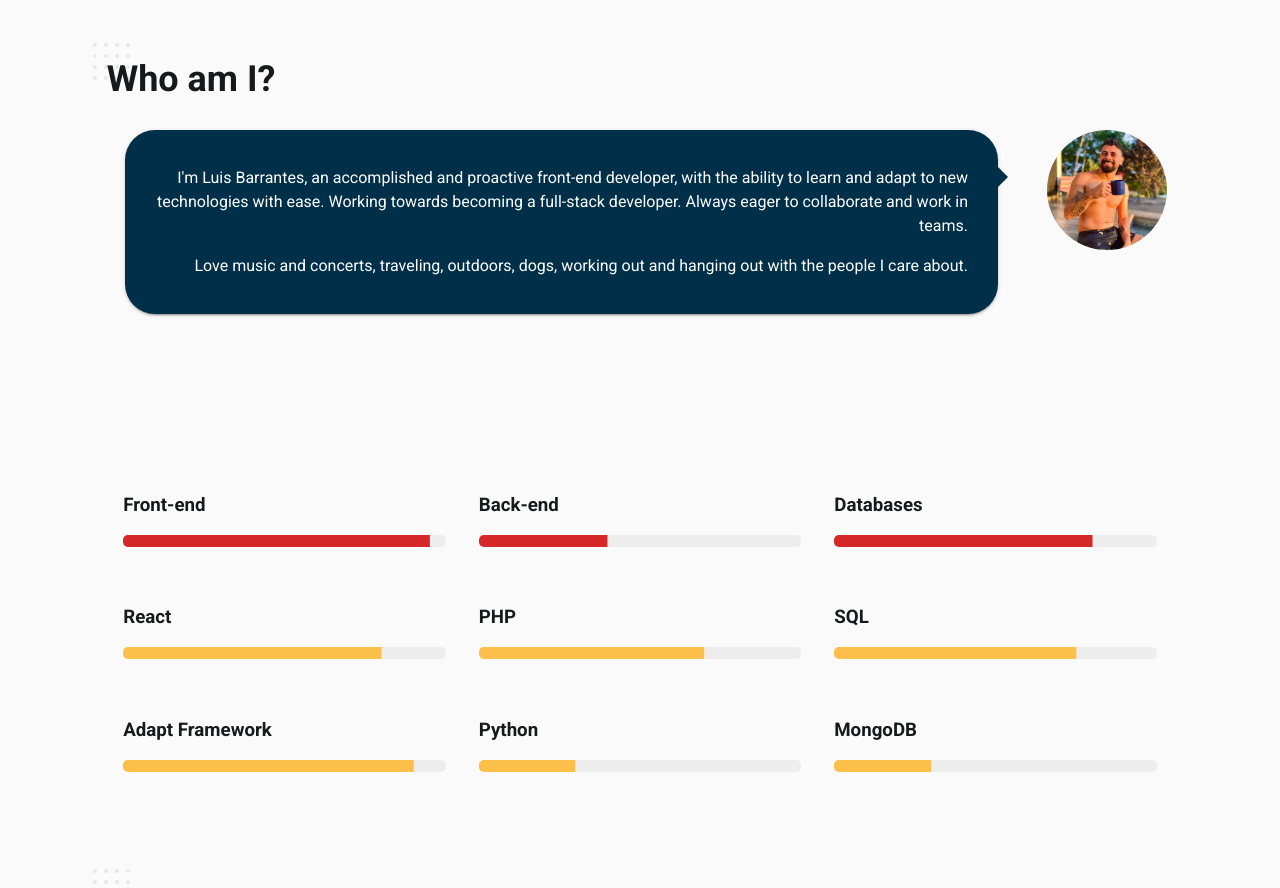
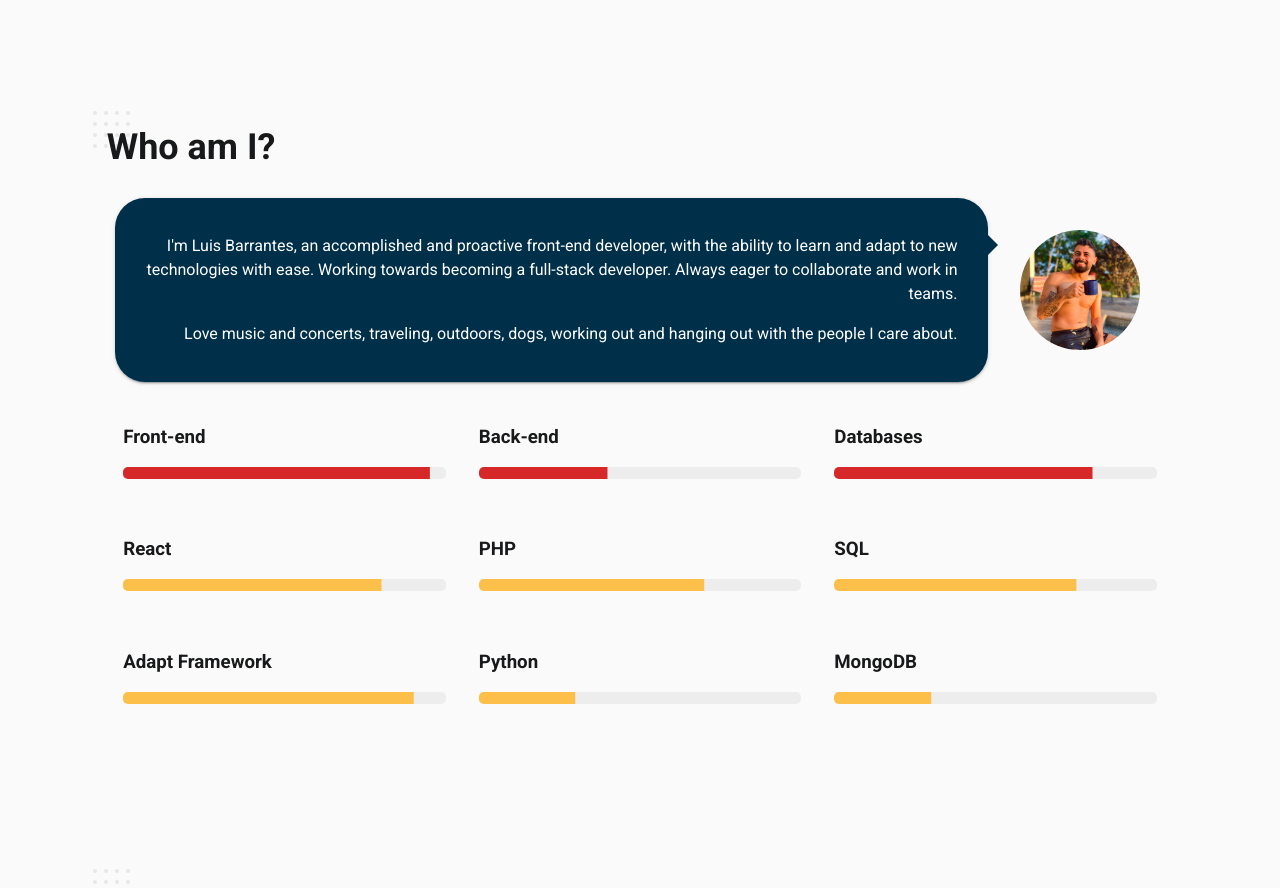
Before and after one commit to KikeCR/lbarrantes-resume, a React (Create React App) app: page / in a window 1280 px wide. Shown: the part 800-1688 px from the top of the page. Built offline with nearby package versions, Linux system fonts and the light colour scheme.

Commit message:
Updated issue with AboutMe bubble.

```diff
--- a/src/AboutMe.js
+++ b/src/AboutMe.js
@@ -46,7 +46,8 @@ const AboutMeAvatar = styled(Avatar)`
         margin-left: 10%;
 
 		@media (max-width: 599px) {
-			margin-left: 0;
+			margin: 0 auto;
+			float: none;
 		}
     }
 `;
@@ -156,7 +157,7 @@ function AboutMe() {
 						<ResumeSubtitle isDarkMode={isDarkMode}>{sectionTitle}</ResumeSubtitle>
 					</Fade>
 				</Grid>
-				<Grid container item xs={12} md={10} spacing={2} direction="column" alignItems="center">
+				<Grid container item xs={12} sm={10} spacing={2} direction="row" justify="center" alignItems="center">
 					<Grid item xs={11} sm={10}>
 						<Fade triggerOnce>
 							<TextBubblePaper
```
